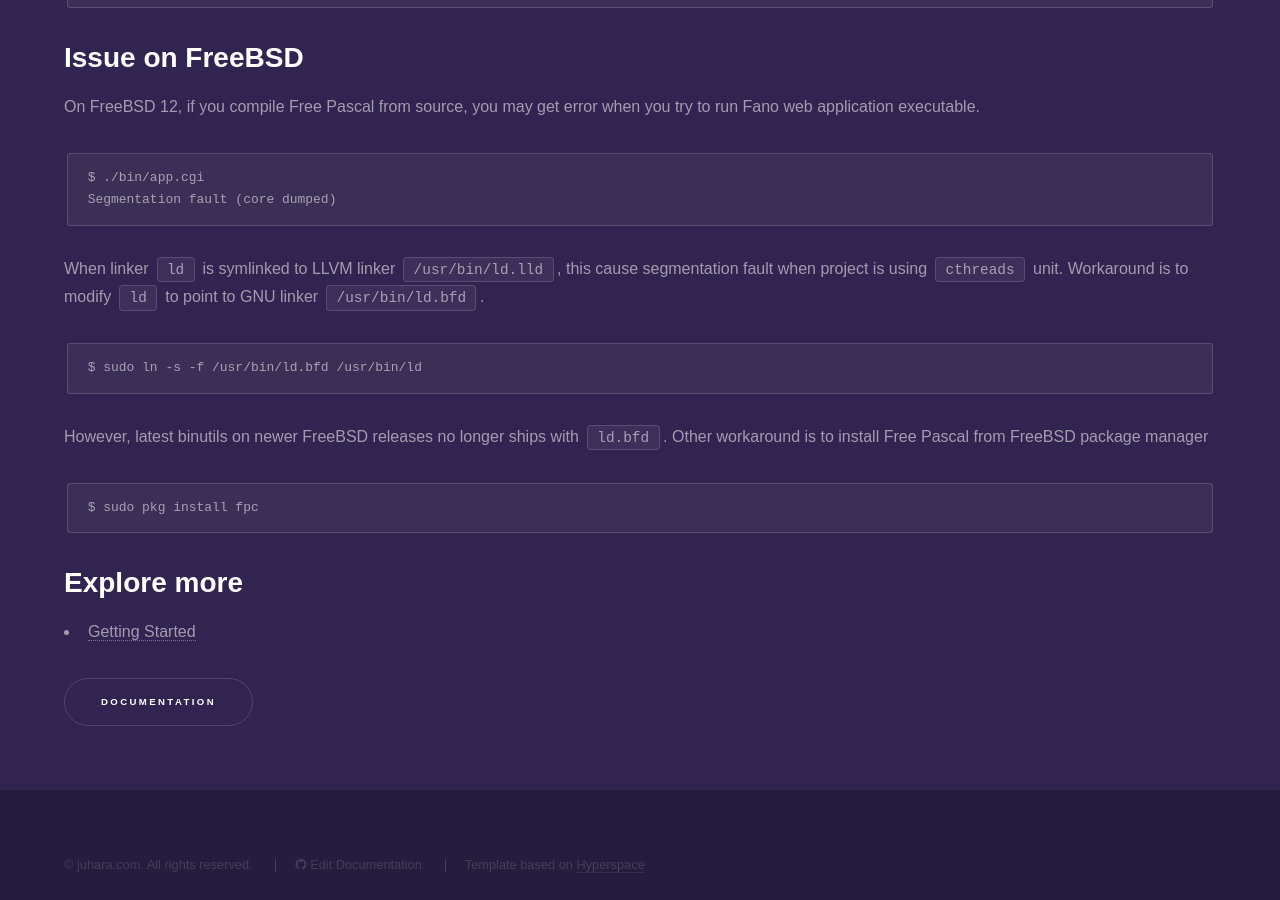
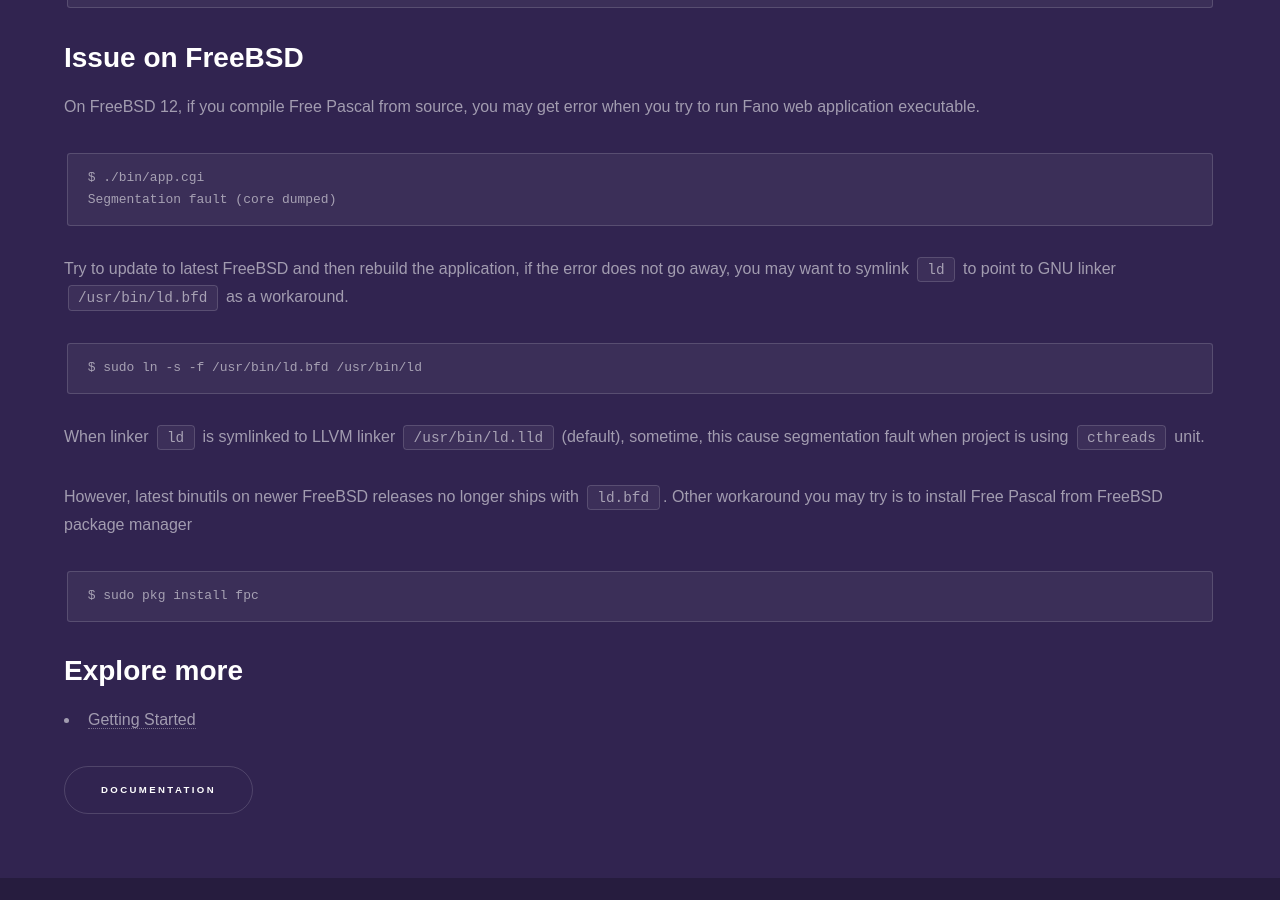
Before and after one commit to fanoframework/fanoframework.github.io, a Jekyll site: the page built from known-issues/index.md, in a window 1280 px wide and 900 px high, scrolled down 1428 px. Built offline with Jekyll 4.4.1, drawn with Linux system fonts in a browser that asks for light colours; our own code applies the rules of GitHub Pages for plain Markdown files.

Commit message:
improve documentation on FreeBSD issues

````diff
--- a/known-issues/index.md
+++ b/known-issues/index.md
@@ -63,14 +63,16 @@
 Segmentation fault (core dumped)
 ```
 
-When linker `ld` is symlinked to LLVM linker `/usr/bin/ld.lld`, this cause segmentation fault when project is using `cthreads` unit.
-Workaround is to modify `ld` to point to GNU linker `/usr/bin/ld.bfd`.
+Try to update to latest FreeBSD and then rebuild the application, if the error does not go away, you may want to symlink `ld` to point to GNU linker `/usr/bin/ld.bfd` as a workaround.
 
 ```
 $ sudo ln -s -f /usr/bin/ld.bfd /usr/bin/ld
 ```
+
+When linker `ld` is symlinked to LLVM linker `/usr/bin/ld.lld` (default), sometime, this cause segmentation fault when project is using `cthreads` unit.
+
 However, latest binutils on newer FreeBSD releases no longer ships with `ld.bfd`.
-Other workaround is to install Free Pascal from FreeBSD package manager
+Other workaround you may try is to install Free Pascal from FreeBSD package manager
 
 ```
 $ sudo pkg install fpc
````
